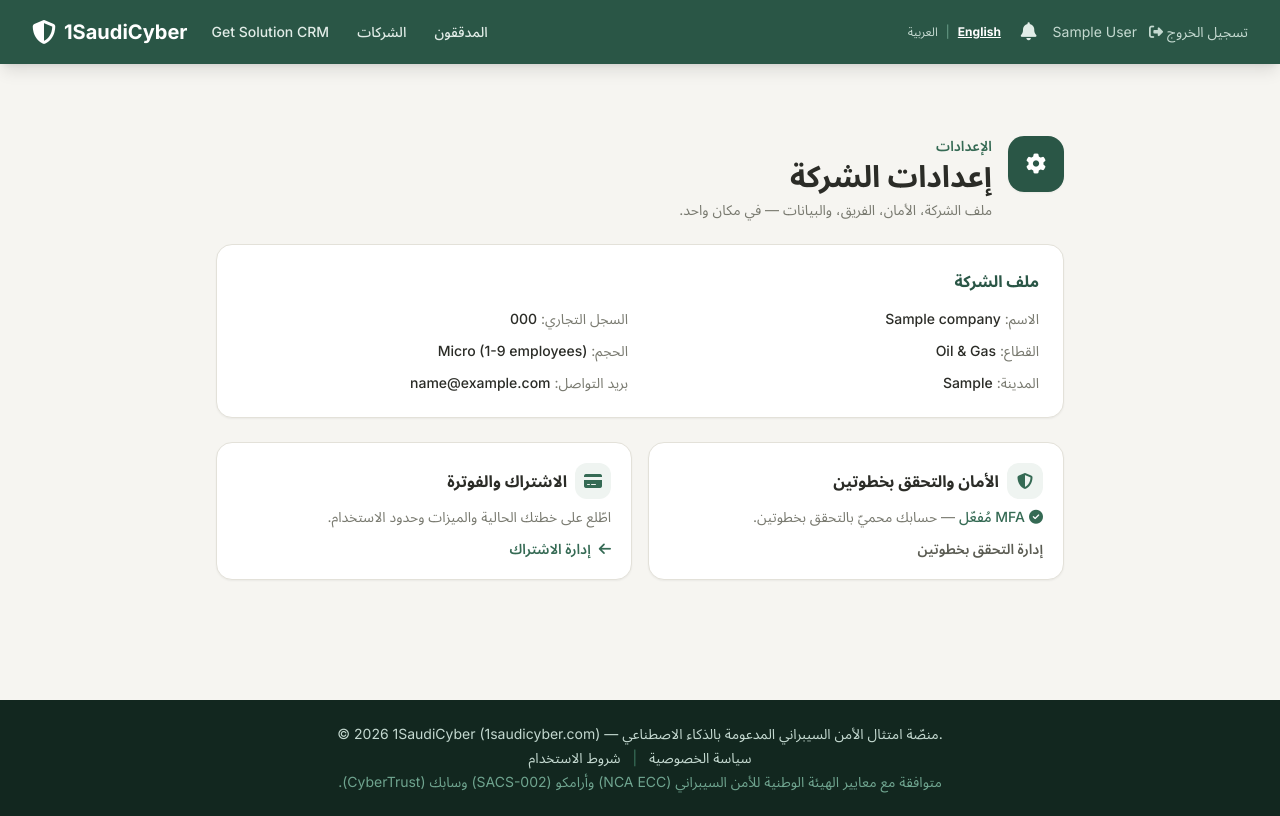
After one commit to mohammed0115/1saudicyber, a Django app: page /settings/ in a window 1280 px wide. The commit adds this page. Run offline with Django 5.2, Linux system fonts and the light colour scheme; a user stored in the database is signed in; tables that the repository leaves empty hold one stand-in row (values such as "Sample post"); data that the repository does not hold is empty; parts of the project's set-up code (start-up, migrations or seed data) failed here and were passed over; some libraries are stand-ins or nearby versions.

Commit message:
feat(p1): readiness probe, company settings hub, evidence preview, assigned-company search, a11y
- /readyz/ readiness probe (DB + cache reachability; 503 if DB down) — kept /healthz/ liveness untouched
- Unified company Settings hub (/settings/): profile summary + security(MFA)/team/subscription/delete tiles
- In-app evidence preview: download_evidence_file serves image/PDF INLINE (?inline=1) with nosniff + type allowlist (never HTML/SVG inline); submission detail shows <img>/<iframe> preview
- Auditor dashboard: client-side search over assigned companies
- Accessibility: aria-labels on icon-only nav (bell, menu), gap/status filters, search inputs

Additive only; manage.py check clean; evidence-download security tests green.

Co-Authored-By: Claude Opus 4.8 <noreply@anthropic.com>

```diff
--- a/core/urls.py
+++ b/core/urls.py
@@ -53,6 +53,7 @@ urlpatterns = [
 
     # DD-fix (commercial) — team invites / user management
     path('team/', views.team_view, name='team'),
+    path('settings/', views.settings_hub, name='settings'),
     path('notifications/', views.notifications_inbox, name='notifications_inbox'),
     path('notifications/<int:note_id>/open/', views.notification_open, name='notification_open'),
     path('invite/<str:token>/', views.accept_invite_view, name='accept_invite'),
--- a/core/views.py
+++ b/core/views.py
@@ -524,3 +524,19 @@ def notification_open(request, note_id):
         if n.url:
             return redirect(n.url)
     return redirect('core:notifications_inbox')
+
+
+@login_required
+def settings_hub(request):
+    """Unified company settings hub — profile summary + links to security (MFA),
+    team management, and data deletion. Read-only overview; each action lives on
+    its own audited page. Company users only.
+    """
+    company = getattr(request.user, 'company', None)
+    if company is None:
+        return render(request, 'dashboard/no_company.html')
+    return render(request, 'core/settings.html', {
+        'company': company,
+        'mfa_enabled': getattr(request.user, 'mfa_enabled', False),
+        'is_company_admin': request.user.role == 'company_admin',
+    })
--- a/cybertrust_ksa/urls.py
+++ b/cybertrust_ksa/urls.py
@@ -16,8 +16,34 @@ def healthz(request):
     return JsonResponse({'status': 'ok'})
 
 
+def readyz(request):
+    """Readiness probe — verifies the DB (and cache) are reachable. 503 if not.
+
+    For orchestrators (k8s readiness): a running web process with a dead DB should
+    be pulled from the LB. Still minimal — no settings/version leakage.
+    """
+    checks = {'db': 'ok', 'cache': 'ok'}
+    healthy = True
+    try:
+        from django.db import connection
+        with connection.cursor() as c:
+            c.execute('SELECT 1')
+            c.fetchone()
+    except Exception:
+        checks['db'] = 'down'; healthy = False
+    try:
+        from django.core.cache import cache
+        cache.set('readyz', '1', 5)
+        cache.get('readyz')
+    except Exception:
+        checks['cache'] = 'degraded'  # cache is non-fatal for readiness
+    status = 'ok' if healthy else 'error'
+    return JsonResponse({'status': status, **checks}, status=200 if healthy else 503)
+
+
 urlpatterns = [
     path('healthz/', healthz, name='healthz'),
+    path('readyz/', readyz, name='readyz'),
     path('i18n/', include('django.conf.urls.i18n')),  # set_language (bilingual switcher)
     path('admin/', admin.site.urls),
     path('api/v1/', include('api.urls')),
--- a/templates/base.html
+++ b/templates/base.html
@@ -129,6 +129,7 @@
                             <div class="border-t border-gov-green-700 my-1"></div>
                             <a href="{% url 'billing:home' %}" class="block text-gov-green-100 hover:text-white px-3 py-2 rounded-md text-sm">{% trans "الاشتراك" %}</a>
                             {% if user.role == 'company_admin' %}<a href="{% url 'core:team' %}" class="block text-gov-green-100 hover:text-white px-3 py-2 rounded-md text-sm">{% trans "فريق العمل" %}</a>{% endif %}
+                            <a href="{% url 'core:settings' %}" class="block text-gov-green-100 hover:text-white px-3 py-2 rounded-md text-sm">{% trans "الإعدادات" %}</a>
                         </div>
                     </details>
                     {% endif %}
--- /dev/null
+++ b/templates/core/settings.html
@@ -0,0 +1,85 @@
+{% extends "base.html" %}
+{% block title %}الإعدادات - 1SaudiCyber{% endblock %}
+{% block content %}
+<div dir="rtl" class="bg-gov-gray-50" style="font-family:'Inter','Noto Sans Arabic',sans-serif;">
+  <div class="max-w-4xl mx-auto px-4 sm:px-6 py-8 lg:py-10 space-y-6">
+
+    {# ── Hero ── #}
+    <div class="flex items-start gap-4">
+      <div class="hidden sm:grid place-items-center w-14 h-14 rounded-2xl bg-gov-green-800 text-white shrink-0 shadow-sm">
+        <i class="fas fa-gear text-xl"></i>
+      </div>
+      <div>
+        <p class="text-gov-green-700 font-semibold text-sm">الإعدادات</p>
+        <h1 class="text-2xl sm:text-3xl font-bold text-gov-gray-800 mt-0.5">إعدادات الشركة</h1>
+        <p class="text-gov-gray-500 text-sm mt-1.5">ملف الشركة، الأمان، الفريق، والبيانات — في مكان واحد.</p>
+      </div>
+    </div>
+
+    {# ── Company profile (read-only summary) ── #}
+    <section class="bg-white rounded-2xl border border-gov-gray-200 shadow-sm p-5 sm:p-6">
+      <h2 class="font-bold text-gov-green-800 mb-4">ملف الشركة</h2>
+      <div class="grid sm:grid-cols-2 gap-x-6 gap-y-3 text-sm">
+        <div><span class="text-gov-gray-500">الاسم:</span> <span class="font-medium text-gov-gray-800">{{ company.name_ar|default:company.name }}</span></div>
+        <div><span class="text-gov-gray-500">السجل التجاري:</span> <span dir="ltr" class="font-medium text-gov-gray-800">{{ company.cr_number|default:"—" }}</span></div>
+        <div><span class="text-gov-gray-500">القطاع:</span> <span class="font-medium text-gov-gray-800">{{ company.get_sector_display|default:company.sector|default:"—" }}</span></div>
+        <div><span class="text-gov-gray-500">الحجم:</span> <span class="font-medium text-gov-gray-800">{{ company.get_size_display|default:company.size|default:"—" }}</span></div>
+        <div><span class="text-gov-gray-500">المدينة:</span> <span class="font-medium text-gov-gray-800">{{ company.city|default:"—" }}</span></div>
+        <div><span class="text-gov-gray-500">بريد التواصل:</span> <span dir="ltr" class="font-medium text-gov-gray-800">{{ company.contact_email|default:"—" }}</span></div>
+      </div>
+    </section>
+
+    {# ── Settings tiles ── #}
+    <div class="grid sm:grid-cols-2 gap-4">
+      {# Security / MFA #}
+      <div class="bg-white rounded-2xl border border-gov-gray-200 shadow-sm p-5 flex flex-col">
+        <div class="flex items-center gap-2 mb-1">
+          <span class="grid place-items-center w-9 h-9 rounded-xl bg-gov-green-50 text-gov-green-700 shrink-0"><i class="fas fa-shield-halved"></i></span>
+          <h3 class="font-bold text-gov-gray-800">الأمان والتحقق بخطوتين</h3>
+        </div>
+        <p class="text-sm text-gov-gray-500 flex-1 mt-1">
+          {% if mfa_enabled %}<span class="text-gov-green-700 font-medium"><i class="fas fa-circle-check me-1"></i>MFA مُفعّل</span> — حسابك محميّ بالتحقق بخطوتين.
+          {% else %}التحقق بخطوتين غير مُفعّل. نوصي بتفعيله لحماية حسابك.{% endif %}
+        </p>
+        <a href="{% url 'core:mfa_setup' %}" class="mt-3 inline-flex items-center gap-2 text-sm font-semibold {% if mfa_enabled %}text-gov-gray-600 hover:text-gov-gray-800{% else %}text-white bg-gov-green-800 hover:bg-gov-green-900 px-4 py-2 rounded-xl{% endif %} transition">
+          {% if mfa_enabled %}إدارة التحقق بخطوتين{% else %}<i class="fas fa-key"></i> تفعيل التحقق بخطوتين{% endif %}
+        </a>
+      </div>
+
+      {# Team #}
+      {% if is_company_admin %}
+      <div class="bg-white rounded-2xl border border-gov-gray-200 shadow-sm p-5 flex flex-col">
+        <div class="flex items-center gap-2 mb-1">
+          <span class="grid place-items-center w-9 h-9 rounded-xl bg-gov-green-50 text-gov-green-700 shrink-0"><i class="fas fa-users"></i></span>
+          <h3 class="font-bold text-gov-gray-800">فريق العمل</h3>
+        </div>
+        <p class="text-sm text-gov-gray-500 flex-1 mt-1">أضِف زملاءك وادعهم للعمل على ملف الامتثال بأدوارهم.</p>
+        <a href="{% url 'core:team' %}" class="mt-3 inline-flex items-center gap-2 text-sm font-semibold text-gov-green-700 hover:text-gov-green-900"><i class="fas fa-user-plus"></i> إدارة الفريق</a>
+      </div>
+      {% endif %}
+
+      {# Subscription #}
+      <div class="bg-white rounded-2xl border border-gov-gray-200 shadow-sm p-5 flex flex-col">
+        <div class="flex items-center gap-2 mb-1">
+          <span class="grid place-items-center w-9 h-9 rounded-xl bg-gov-green-50 text-gov-green-700 shrink-0"><i class="fas fa-credit-card"></i></span>
+          <h3 class="font-bold text-gov-gray-800">الاشتراك والفوترة</h3>
+        </div>
+        <p class="text-sm text-gov-gray-500 flex-1 mt-1">اطّلع على خطتك الحالية والميزات وحدود الاستخدام.</p>
+        <a href="{% url 'billing:home' %}" class="mt-3 inline-flex items-center gap-2 text-sm font-semibold text-gov-green-700 hover:text-gov-green-900"><i class="fas fa-arrow-left"></i> إدارة الاشتراك</a>
+      </div>
+
+      {# Danger zone — delete #}
+      {% if is_company_admin %}
+      <div class="bg-white rounded-2xl border border-red-200 shadow-sm p-5 flex flex-col">
+        <div class="flex items-center gap-2 mb-1">
+          <span class="grid place-items-center w-9 h-9 rounded-xl bg-red-50 text-red-700 shrink-0"><i class="fas fa-triangle-exclamation"></i></span>
+          <h3 class="font-bold text-red-800">حذف بيانات الشركة</h3>
+        </div>
+        <p class="text-sm text-gov-gray-500 flex-1 mt-1">حذف نهائي لكل بيانات شركتك (حق الحذف — PDPL). لا يمكن التراجع.</p>
+        <a href="{% url 'core:delete_company_data' %}" class="mt-3 inline-flex items-center gap-2 text-sm font-semibold text-red-700 hover:text-red-900"><i class="fas fa-trash"></i> حذف البيانات</a>
+      </div>
+      {% endif %}
+    </div>
+  </div>
+</div>
+{% endblock %}
```
Also changed, not shown: compliance/views.py (+12 -2 lines), templates/auditors/dashboard.html (+8 -3 lines), templates/compliance/evidence_submission_detail.html (+12 -0 lines).
